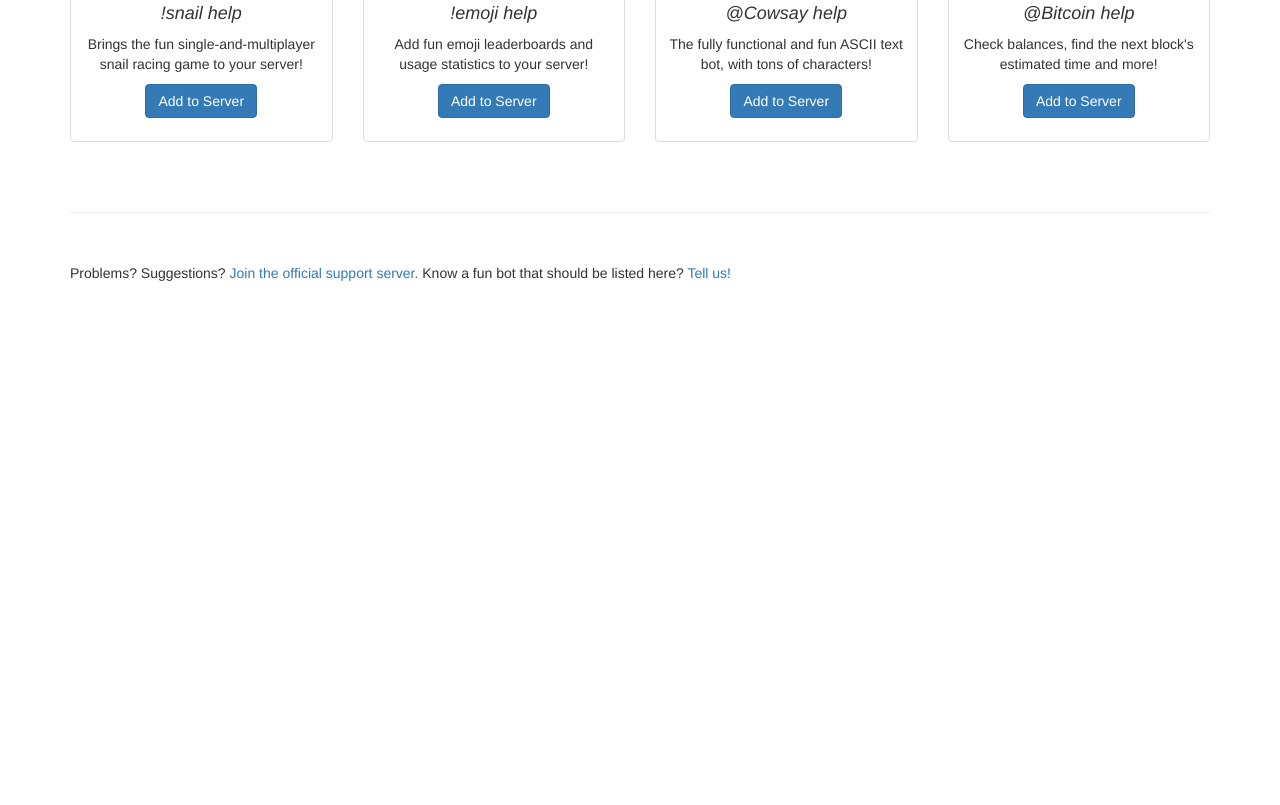
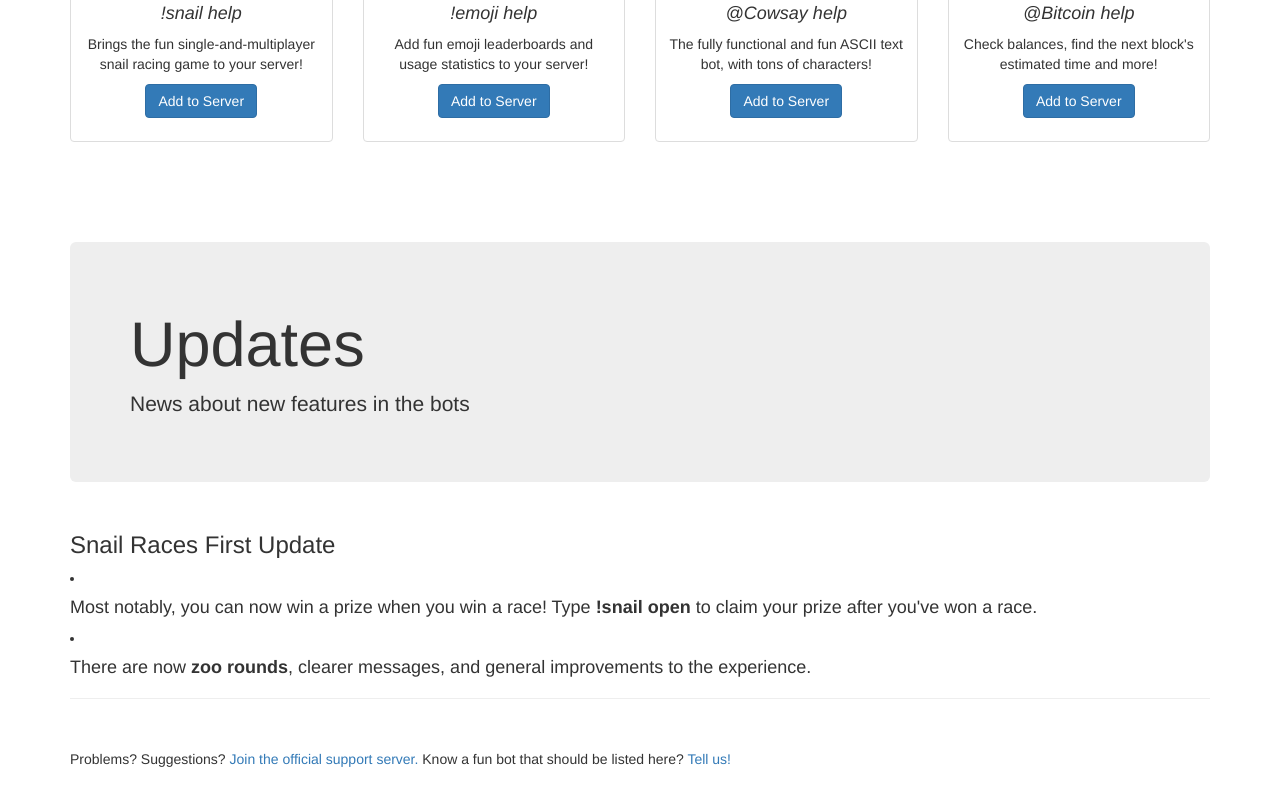
Before and after one commit to jordanb84/jordanb84.github.io, a plain HTML site: page index.html in a window 1280 px wide. Shown: the part 692-1497 px from the top of the page. Before the commit the page ends 1035 px from the top, so only its background shows below. Drawn offline with Linux system fonts and the light colour scheme.

Commit message:
Updates section

```diff
--- a/index.html
+++ b/index.html
@@ -134,6 +134,22 @@
             </div>
 
         </div>
+
+	        <header class="jumbotron hero-spacer">
+            <h1>Updates</h1>
+            <p>News about new features in the bots</p>
+            </p>
+        </header>
+
+	        <div class="row">
+            <div class="col-lg-12">
+                <h3>Snail Races First Update</h3>
+            </div>
+        </div>
+
+	<li><p><h4>Most notably, you can now win a prize when you win a race! Type <strong>!snail open</strong> to claim your prize after you've won a race.</h4></p></li>
+	<p> </p>
+	<li><p><h4>There are now <strong>zoo rounds</strong>, clearer messages, and general improvements to the experience.</h4></p></li>
         <!-- /.row -->
 
         <hr>
@@ -148,6 +164,8 @@
         </footer>
 
     </div>
+
+
     <!-- /.container -->
 
     <!-- jQuery -->
```
